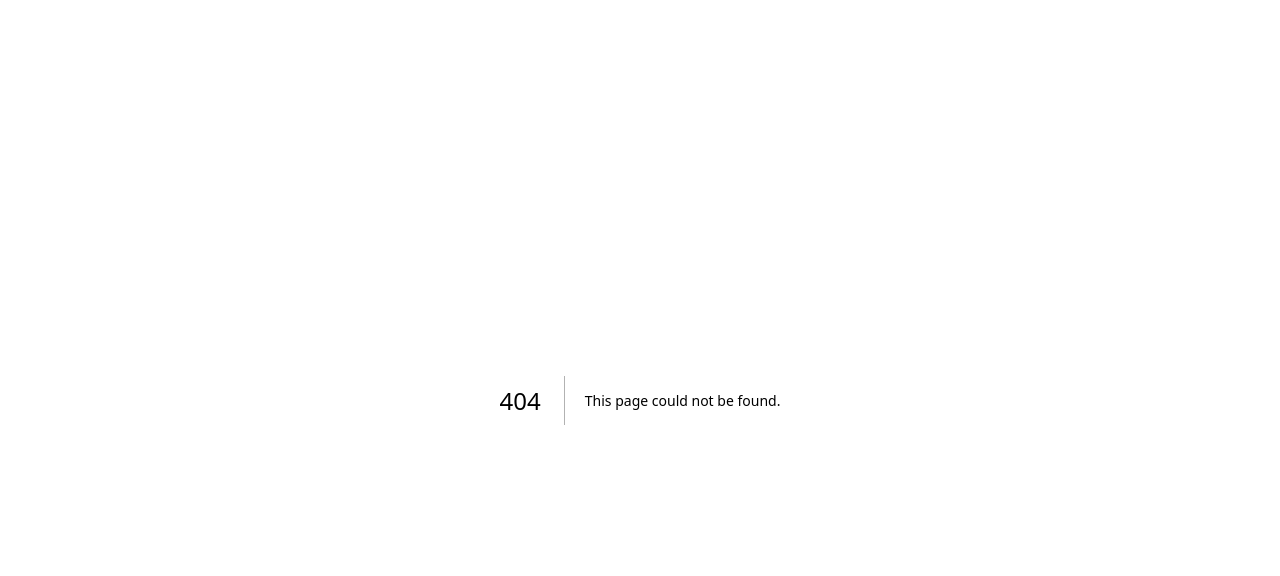
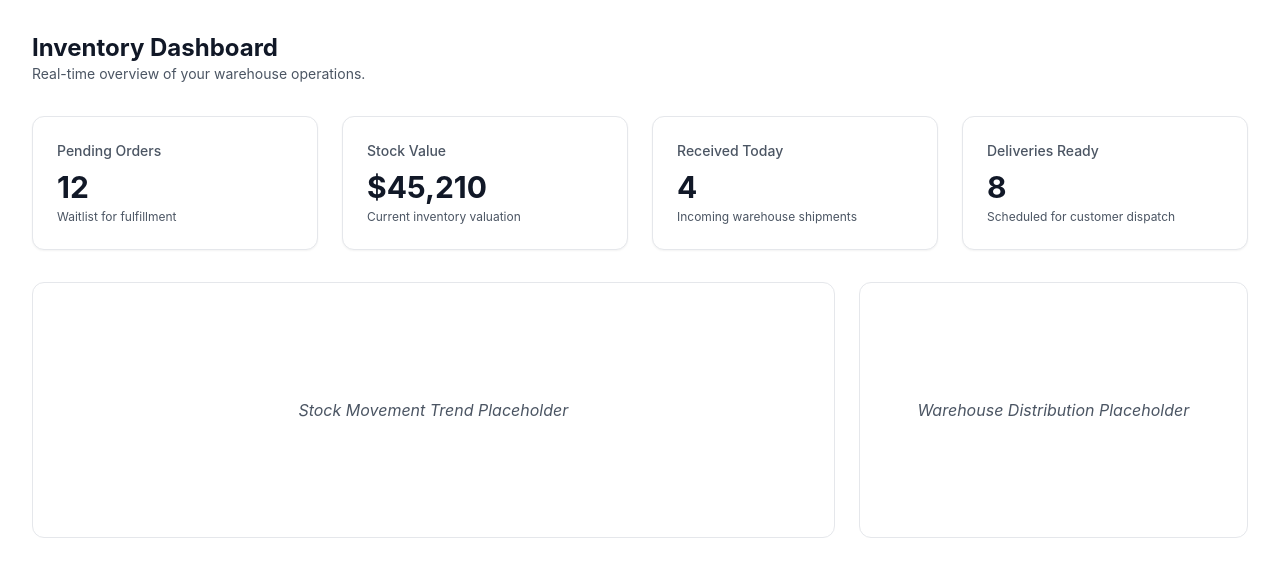
Before and after one commit to poojanparekh-26/Odoo-Indus-Hackathon-2026, a Next.js app: page /dashboard in a window 1280 px wide. Before the commit this address had no page. Shown: the top 576 px of the page. Built offline with nearby package versions, Linux system fonts and the light colour scheme; no server answers.

Commit message:
add real time low stock banner with socket io subscription hook

```diff
--- /dev/null
+++ b/app/(dashboard)/dashboard/page.tsx
@@ -0,0 +1,56 @@
+import React from 'react';
+import LowStockBanner from '@/components/dashboard/LowStockBanner';
+
+interface KPICardProps {
+  title: string;
+  value: string | number;
+  description: string;
+}
+
+const KPICard: React.FC<KPICardProps> = ({ title, value, description }) => (
+  <div className="bg-[var(--bg-card)] border border-[var(--border)] p-6 rounded-xl shadow-sm transition-all hover:shadow-md">
+    <h3 className="text-sm font-medium text-[var(--text-secondary)]">{title}</h3>
+    <div className="mt-2 flex items-baseline gap-2">
+      <span className="text-3xl font-bold text-[var(--text-primary)]">{value}</span>
+    </div>
+    <p className="mt-1 text-xs text-[var(--text-secondary)]">{description}</p>
+  </div>
+);
+
+export default function DashboardPage() {
+  const kpis = [
+    { title: "Pending Orders", value: 12, description: "Waitlist for fulfillment" },
+    { title: "Stock Value", value: "$45,210", description: "Current inventory valuation" },
+    { title: "Received Today", value: 4, description: "Incoming warehouse shipments" },
+    { title: "Deliveries Ready", value: 8, description: "Scheduled for customer dispatch" },
+  ];
+
+  return (
+    <div className="flex flex-col min-h-screen bg-[var(--bg-primary)]">
+      <LowStockBanner />
+
+      <main className="flex-1 max-w-7xl w-full mx-auto p-6 md:p-8">
+        <header className="mb-8">
+          <h1 className="text-2xl font-bold text-[var(--text-primary)]">Inventory Dashboard</h1>
+          <p className="text-[var(--text-secondary)] text-sm">Real-time overview of your warehouse operations.</p>
+        </header>
+
+        <div className="grid grid-cols-1 md:grid-cols-2 lg:grid-cols-4 gap-6">
+          {kpis.map((kpi, idx) => (
+            <KPICard key={idx} {...kpi} />
+          ))}
+        </div>
+
+        {/* Placeholder for future charts/tables */}
+        <div className="mt-8 grid grid-cols-1 lg:grid-cols-3 gap-6">
+          <div className="lg:col-span-2 bg-[var(--bg-card)] border border-[var(--border)] rounded-xl h-64 flex items-center justify-center text-[var(--text-secondary)] italic">
+            Stock Movement Trend Placeholder
+          </div>
+          <div className="bg-[var(--bg-card)] border border-[var(--border)] rounded-xl h-64 flex items-center justify-center text-[var(--text-secondary)] italic">
+            Warehouse Distribution Placeholder
+          </div>
+        </div>
+      </main>
+    </div>
+  );
+}
--- /dev/null
+++ b/components/dashboard/LowStockBanner.tsx
@@ -0,0 +1,74 @@
+'use client';
+
+import React, { useState, useEffect, useCallback } from 'react';
+import { useSocket } from '@/hooks/useSocket';
+
+export interface LowStockAlert {
+  productId: string;
+  name: string;
+  onHandQty: number;
+  reorderThreshold: number;
+}
+
+const LowStockBanner: React.FC = () => {
+  const [alerts, setAlerts] = useState<LowStockAlert[]>([]);
+  const [isDismissed, setIsDismissed] = useState<boolean>(false);
+
+  useEffect(() => {
+    const dismissed = sessionStorage.getItem('low-stock-dismissed');
+    if (dismissed === 'true') {
+      setIsDismissed(true);
+    }
+  }, []);
+
+  const handleAlert = useCallback((newAlert: LowStockAlert) => {
+    setAlerts((prev) => {
+      // Avoid duplicate products in the list
+      const exists = prev.find((a) => a.productId === newAlert.productId);
+      if (exists) return prev;
+      return [newAlert, ...prev].slice(0, 5);
+    });
+    setIsDismissed(false);
+    sessionStorage.setItem('low-stock-dismissed', 'false');
+  }, []);
+
+  useSocket<LowStockAlert>('low-stock-alert', handleAlert);
+
+  if (alerts.length === 0 || isDismissed) return null;
+
+  return (
+    <div className="w-full bg-amber-50 border-b border-amber-200 p-4 animate-in fade-in slide-in-from-top duration-300">
+      <div className="max-w-7xl mx-auto flex items-center justify-between">
+        <div className="flex items-center gap-3">
+          <span className="flex h-6 w-6 items-center justify-center rounded-full bg-amber-100 text-amber-600 text-xs font-bold">
+            !
+          </span>
+          <div>
+            <p className="text-sm font-semibold text-amber-900">Low Stock Warning</p>
+            <div className="flex flex-wrap gap-x-4 gap-y-1 mt-0.5">
+              {alerts.map((alert) => (
+                <span key={alert.productId} className="text-xs text-amber-700">
+                  <span className="font-medium">{alert.name}</span>: {alert.onHandQty} left (Threshold: {alert.reorderThreshold})
+                </span>
+              ))}
+            </div>
+          </div>
+        </div>
+        <button
+          onClick={() => {
+            setIsDismissed(true);
+            sessionStorage.setItem('low-stock-dismissed', 'true');
+          }}
+          className="text-amber-500 hover:text-amber-700 transition-colors p-1"
+          aria-label="Dismiss"
+        >
+          <svg className="h-5 w-5" fill="none" viewBox="0 0 24 24" stroke="currentColor">
+            <path strokeLinecap="round" strokeLinejoin="round" strokeWidth={2} d="M6 18L18 6M6 6l12 12" />
+          </svg>
+        </button>
+      </div>
+    </div>
+  );
+};
+
+export default LowStockBanner;
--- /dev/null
+++ b/hooks/useSocket.ts
@@ -0,0 +1,27 @@
+'use client';
+
+import { useEffect, useRef } from 'react';
+import { io, Socket } from 'socket.io-client';
+
+export function useSocket<T>(event: string, handler: (data: T) => void): void {
+  const socketRef = useRef<Socket | null>(null);
+
+  useEffect(() => {
+    // Connect to the same origin
+    const socket = io(window.location.origin);
+    socketRef.current = socket;
+
+    socket.on('connect', () => {
+      console.log(`[socket-client] connected: ${socket.id}`);
+    });
+
+    socket.on(event, handler);
+
+    return () => {
+      console.log(`[socket-client] disconnecting: ${socket.id}`);
+      socket.off(event, handler);
+      socket.disconnect();
+      socketRef.current = null;
+    };
+  }, [event, handler]);
+}
--- a/package.json
+++ b/package.json
@@ -24,6 +24,7 @@
     "react-dom": "^18.3.1",
     "react-hot-toast": "^2.6.0",
     "socket.io": "^4.8.3",
+    "socket.io-client": "^4.8.3",
     "tailwindcss": "^3.4.19",
     "typescript": "^5.9.3"
   },
```
Also changed, not shown: 1 other file (tests, documents, lock files or other folders).
